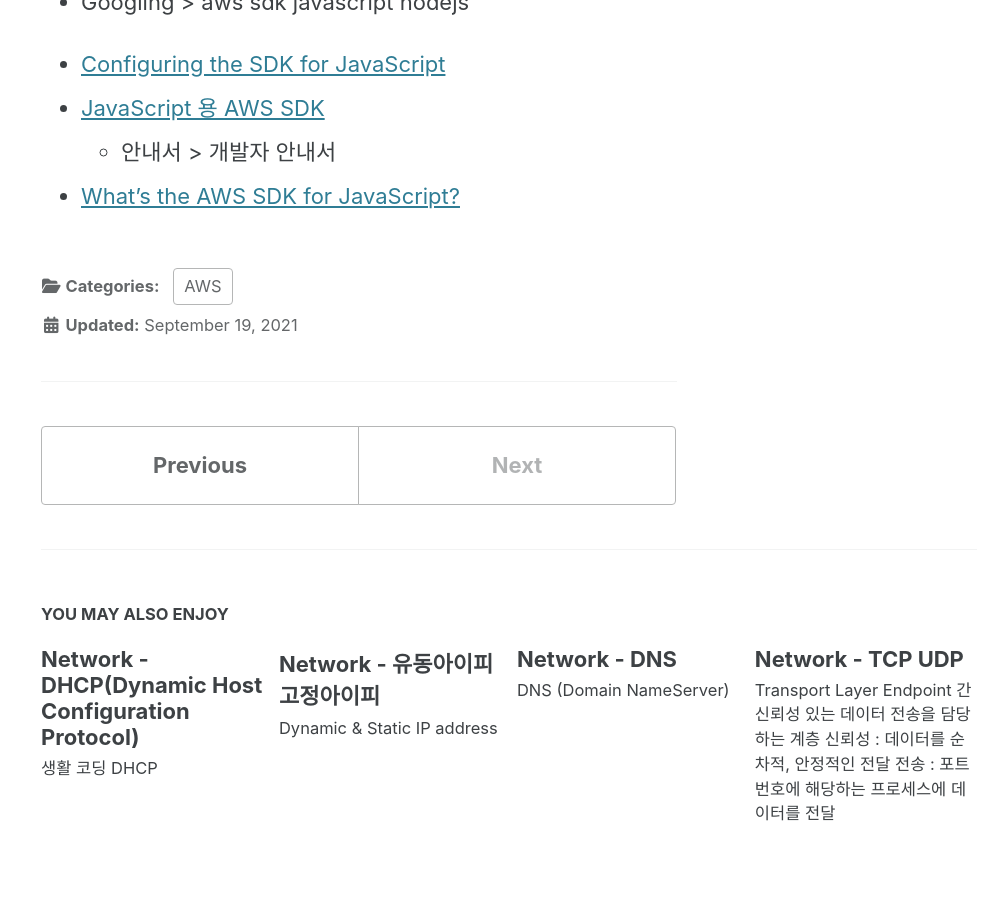
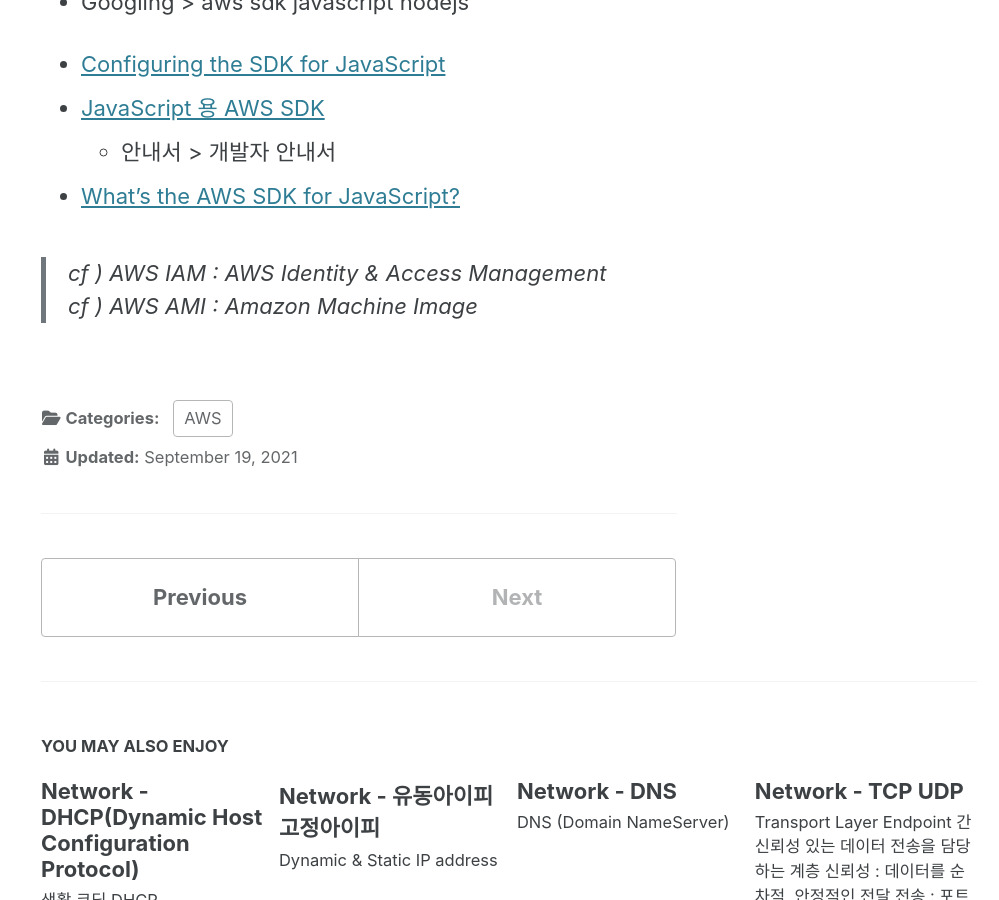
Before and after one commit to sujinsjlee/TIL, a Jekyll site: the page built from _posts/2021-09-19-Aws_SDK.md, in a window 1280 px wide and 900 px high, scrolled down 2711 px. Shown: the whole window, without its empty margins (281-1280 px from the left). Built offline with Jekyll 4.4.1, drawn with Linux system fonts in a browser that asks for light colours; cached includes are drawn as plain includes; nearby versions of some CDN libraries.

Commit message:
[aws] ami iam

```diff
--- a/_posts/2021-09-19-Aws_SDK.md
+++ b/_posts/2021-09-19-Aws_SDK.md
@@ -64,3 +64,7 @@ tags:
 - [JavaScript 용 AWS SDK](https://aws.amazon.com/ko/sdk-for-javascript/)
   - 안내서 > 개발자 안내서
 - [What's the AWS SDK for JavaScript?](https://docs.aws.amazon.com/sdk-for-javascript/v3/developer-guide/welcome.html)
+
+
+> cf ) AWS IAM : AWS Identity & Access Management
+> cf ) AWS AMI : Amazon Machine Image
```
